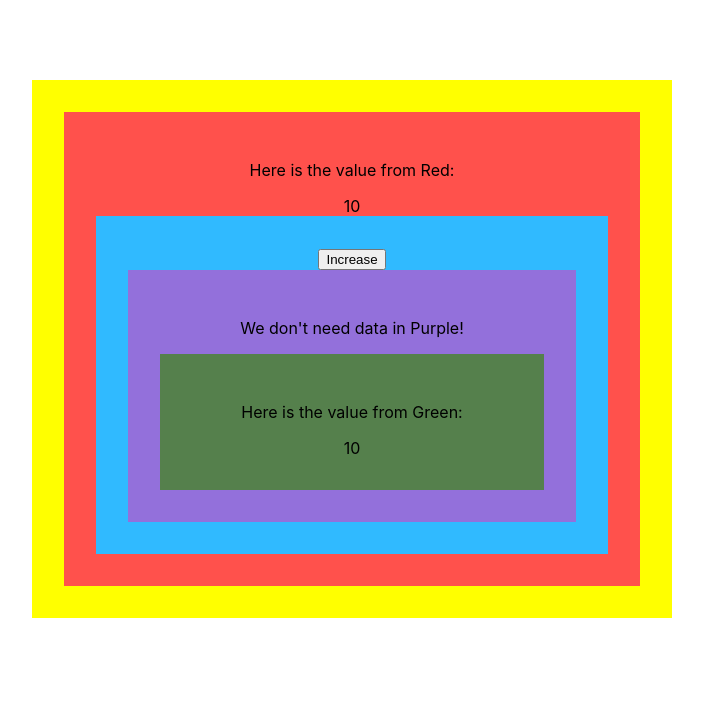
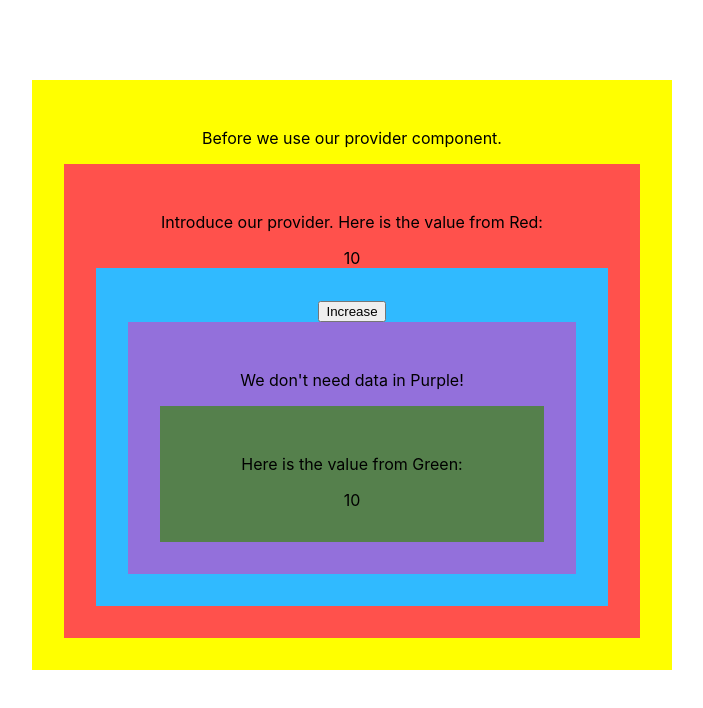
Before and after one commit to machen2/react-context-example, a React (Create React App) app: page / in a window 1280 px wide. Shown: the top 708 px of the page, without its empty margins (368-1071 px from the left). Built offline with nearby package versions, Linux system fonts and the light colour scheme.

Commit message:
add text

```diff
--- a/src/Red.js
+++ b/src/Red.js
@@ -8,7 +8,7 @@ export default class Red extends Component {
             <AppProvider>
                 <div className='red'>
                     <div>
-                        <p>Here is the value from Red: </p>
+                        <p>Introduce our provider. Here is the value from Red: </p>
                         <AppContext.Consumer>
                             {(context) => context.number}
                         </AppContext.Consumer>
--- a/src/Yellow.js
+++ b/src/Yellow.js
@@ -3,6 +3,7 @@ import Red from './Red';
 
 const Yellow = () => (
   <div className='yellow'>
+      <p>Before we use our provider component.</p>
       <Red/>
   </div>
 );
```
